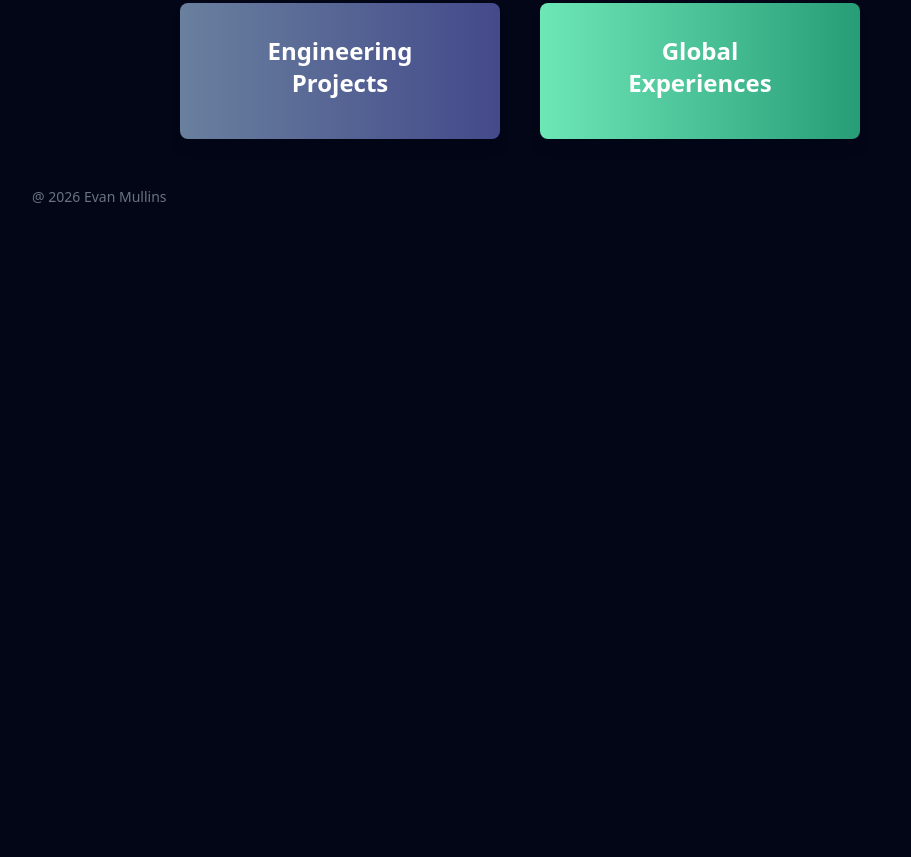
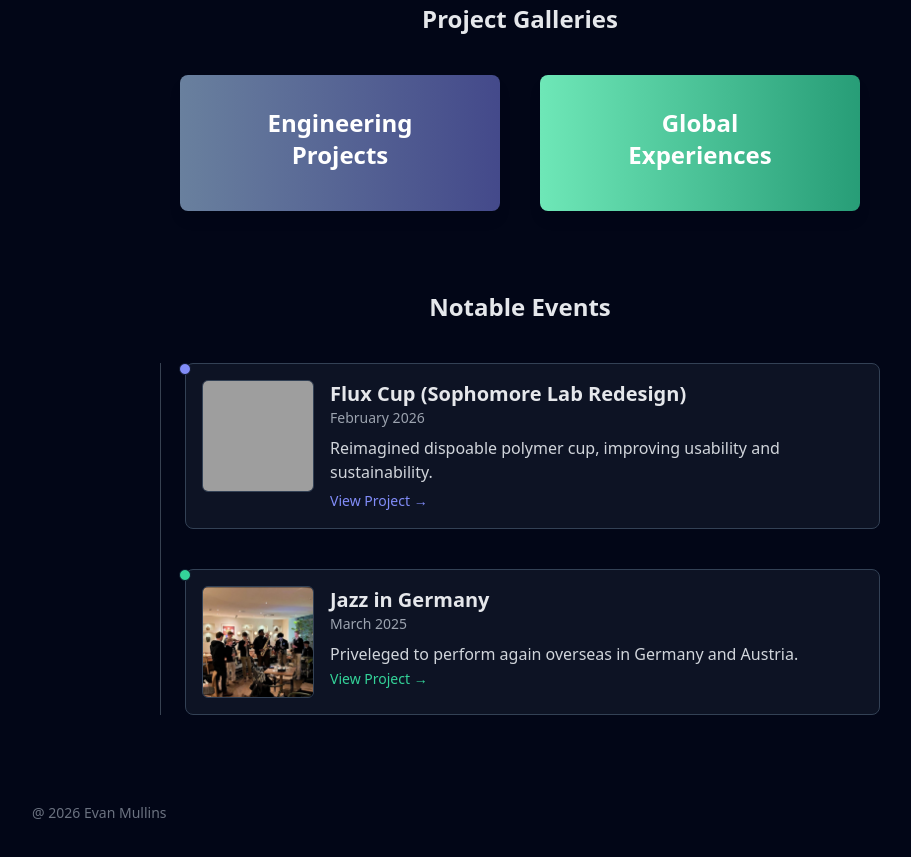
Before and after one commit to emullins16/portfolio, a plain HTML site: page pages/projects/projects.html in a window 1280 px wide. Shown: the part 417-1274 px from the top of the page, without its empty margins (120-1031 px from the left). Before the commit the page ends 800 px from the top, so only its background shows below. Drawn offline with nearby package versions, Linux system fonts and the light colour scheme; grey boxes are pictures that could not be loaded.

Commit message:
Timeline added
Temp tho, may be dynamic in the future

```diff
--- a/pages/projects/projects.html
+++ b/pages/projects/projects.html
@@ -84,7 +84,7 @@
   </p>
 
 </section>
-
+<h2 class="text-2xl font-semibold mb-10 text-center">Project Galleries</h2>
 <div class="flex items-center justify-center flex-col md:flex-row gap-10 fade-in" style="animation-delay: 0.3s;">
   <a href="engineering/engineering.html"
      class="w-80 slide-bg bg-gradient-to-r from-[#69809e] to-indigo-900 text-white px-12 py-8 rounded-lg shadow-lg text-center">
@@ -96,6 +96,82 @@
   </a>
 </div>
 
+<!-- Timeline -->
+<section class="max-w-3xl mx-auto mt-20 px-6">
+  <h2 class="text-2xl font-semibold mb-10 text-center">Notable Events</h2>
+
+
+
+
+  <div class="relative border-l border-gray-700">
+
+
+    <a href="engineering/flux.html"
+      class="group block mb-10 ml-6 opacity-0 animate-fade-in [animation-delay:0.1s] transition-transform duration-300 hover:scale-[1.02]">
+      <div class="absolute w-3 h-3 bg-indigo-400 rounded-full -left-1.5 border border-slate-900"></div>
+      <div class="p-4 rounded-lg bg-slate-800/40 border border-slate-700
+                  group-hover:border-indigo-400/60 transition-colors
+                  flex justify-between gap-4">
+        <img src="../../assets/engassets/cup/spill.png"
+            alt="Project preview"
+            class="w-28 h-28 object-cover [object-position:28%_40%] rounded-md
+                  border border-slate-700 group-hover:border-indigo-400/60
+                  transition-colors" />
+        <div class="flex-1">
+          <h3 class="text-xl font-semibold">Flux Cup (Sophomore Lab Redesign)</h3>
+          <p class="text-sm text-gray-400 mb-2">February 2026</p>
+          <p class="text-gray-300 mb-1">
+            Reimagined dispoable polymer cup, improving usability and sustainability.
+          </p>
+          <span class="text-indigo-400 group-hover:text-indigo-300 text-sm">
+            View Project →
+          </span>
+        </div>
+      </div>
+    </a>
+
+    <a href="global/berlin.html"
+      class="group block mb-10 ml-6 opacity-0 animate-fade-in [animation-delay:0.25s] transition-transform duration-300 hover:scale-[1.02]">
+      <!-- Dot -->
+      <div class="absolute w-3 h-3 bg-emerald-400 rounded-full -left-1.5 border border-slate-900"></div>
+      <!-- Card -->
+      <div class="p-4 rounded-lg bg-slate-800/40 border border-slate-700
+                  group-hover:border-emerald-400/60 transition-colors
+                  flex justify-between gap-4">
+        <!-- Image Preview -->
+        <img src="../../assets/globalassets/berlin/b1.jpg"
+            alt="Project preview"
+            class="w-28 h-28 object-cover [object-position:28%_40%] rounded-md
+                    border border-slate-700 group-hover:border-emerald-400/60
+                    transition-colors" />
+        <!-- Text -->
+        <div class="flex-1">
+          <h3 class="text-xl font-semibold">Jazz in Germany</h3>
+          <p class="text-sm text-gray-400 mb-2">March 2025</p>
+          <p class="text-gray-300">
+            Priveleged to perform again overseas in Germany and Austria.
+          </p>
+          <span class="text-emerald-400 group-hover:text-emerald-300 text-sm">
+            View Project →
+          </span>
+        </div>
+      </div>
+    </a>
+
+  </div>
+</section>
+
+<!-- Fade-in animation -->
+<style>
+@keyframes fade-in {
+  from { opacity: 0; transform: translateY(10px); }
+  to   { opacity: 1; transform: translateY(0); }
+}
+.animate-fade-in {
+  animation: fade-in 0.6s ease forwards;
+}
+</style>
+
 
 <footer class="max-w-5xl mx-auto px-6 py-12 text-sm text-gray-500">
   <p>@ 2026 Evan Mullins</p>
```
Also changed, not shown: assets/globalassets/berlin/b1.jpg (added), assets/globalassets/berlin/b2.jpg (added), assets/globalassets/berlin/b3.jpg (added), assets/globalassets/berlin/b4.jpg (added), assets/globalassets/berlin/b5.jpg (added), assets/globalassets/berlin/b6.jpg (added), assets/globalassets/mentor/m2.jpg (added), 1 other file.
